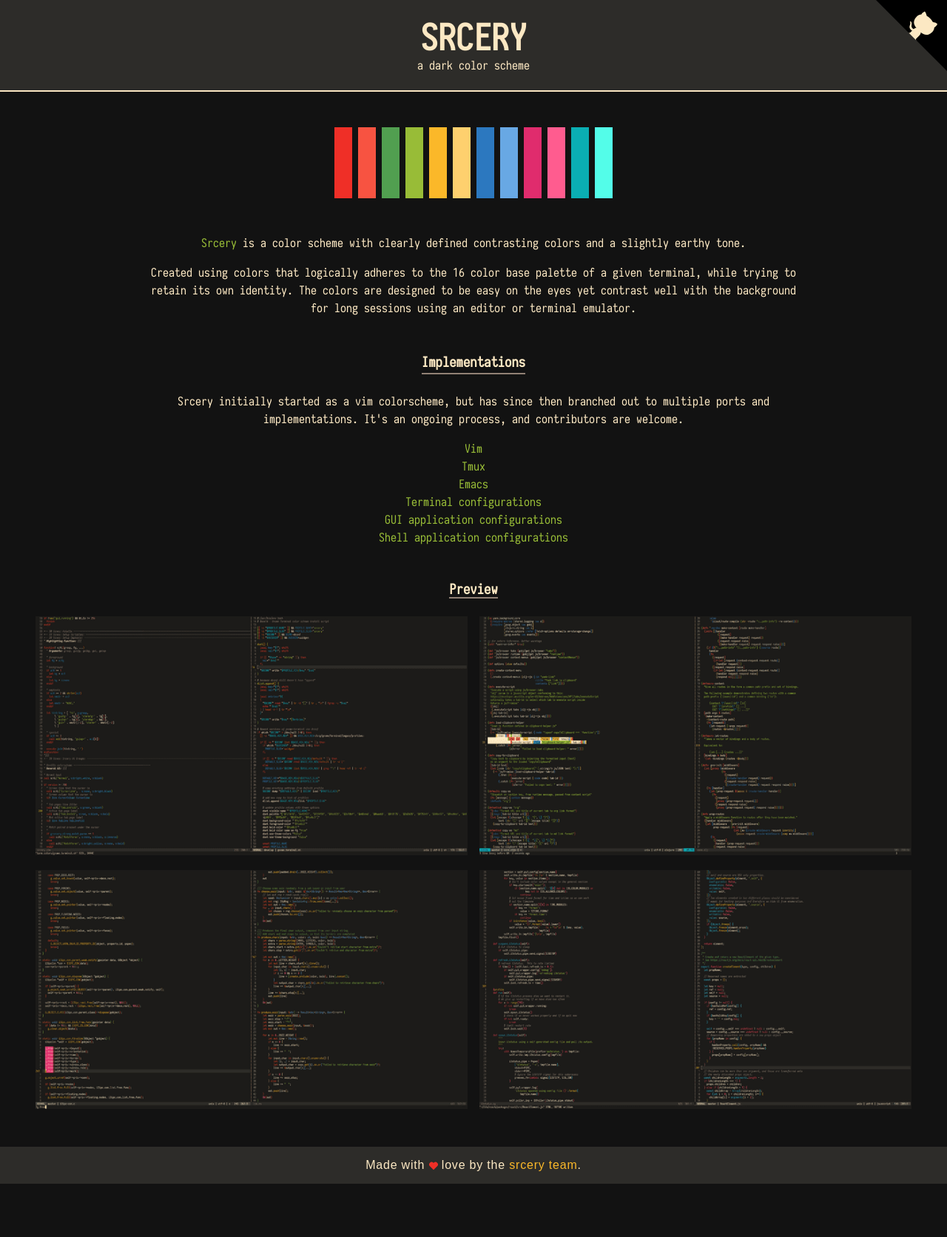
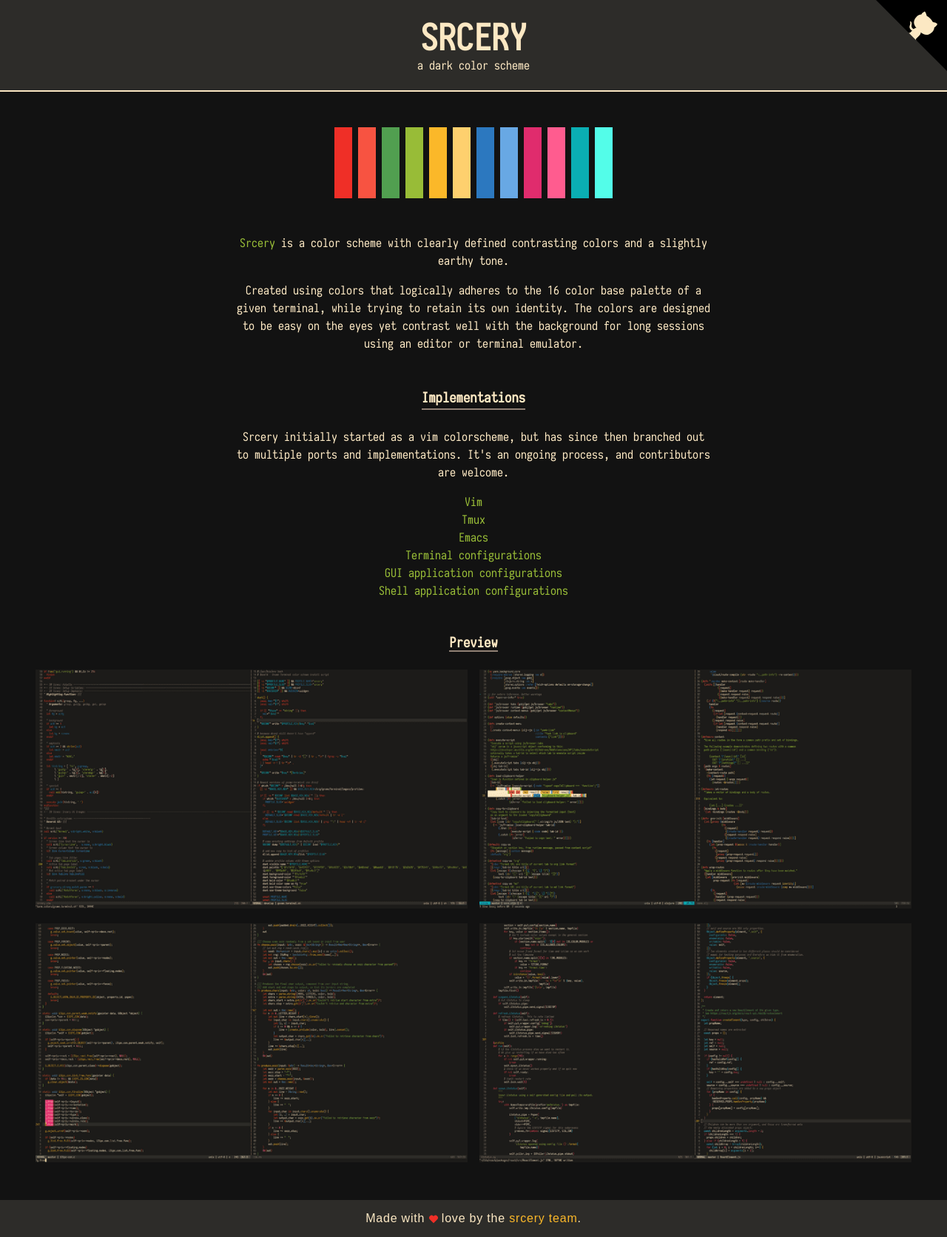
Before and after one commit to srcery-colors/srcery.sh, a Jekyll site: the page built from index.html, in a window 1280 px wide. Shown: the whole page at 74% size. Built offline with Jekyll 4.4.1, drawn with Linux system fonts in a browser that asks for light colours; before the commit the page ends 1600 px from its top, so only the background shows below that.

Commit message:
Minor class tweaks

```diff
--- a/_includes/footer.html
+++ b/_includes/footer.html
@@ -1,4 +1,4 @@
-<footer class="bg-brightblack py-4">
+<footer class="bg-brightblack p-4">
   <p class="tracking-wide text-center">
     Made with
     <svg class="inline-block fill-current h-3 w-3 align-middle text-red hover:text-green" xmlns="http://www.w3.org/2000/svg" viewBox="0 0 20 20">
--- a/index.html
+++ b/index.html
@@ -62,7 +62,7 @@ scripts: yes
     </div>
   </section>
 
-  <div class="m-auto md:w-3/4 mb-8 md:mb-12 leading-normal">
+  <div class="max-w-md m-auto mb-8 md:mb-12 leading-normal">
     <section class="mb-8 md:mb-12">
       <p class="mb-4">
         <a href="https://github.com/srcery-colors"
```
